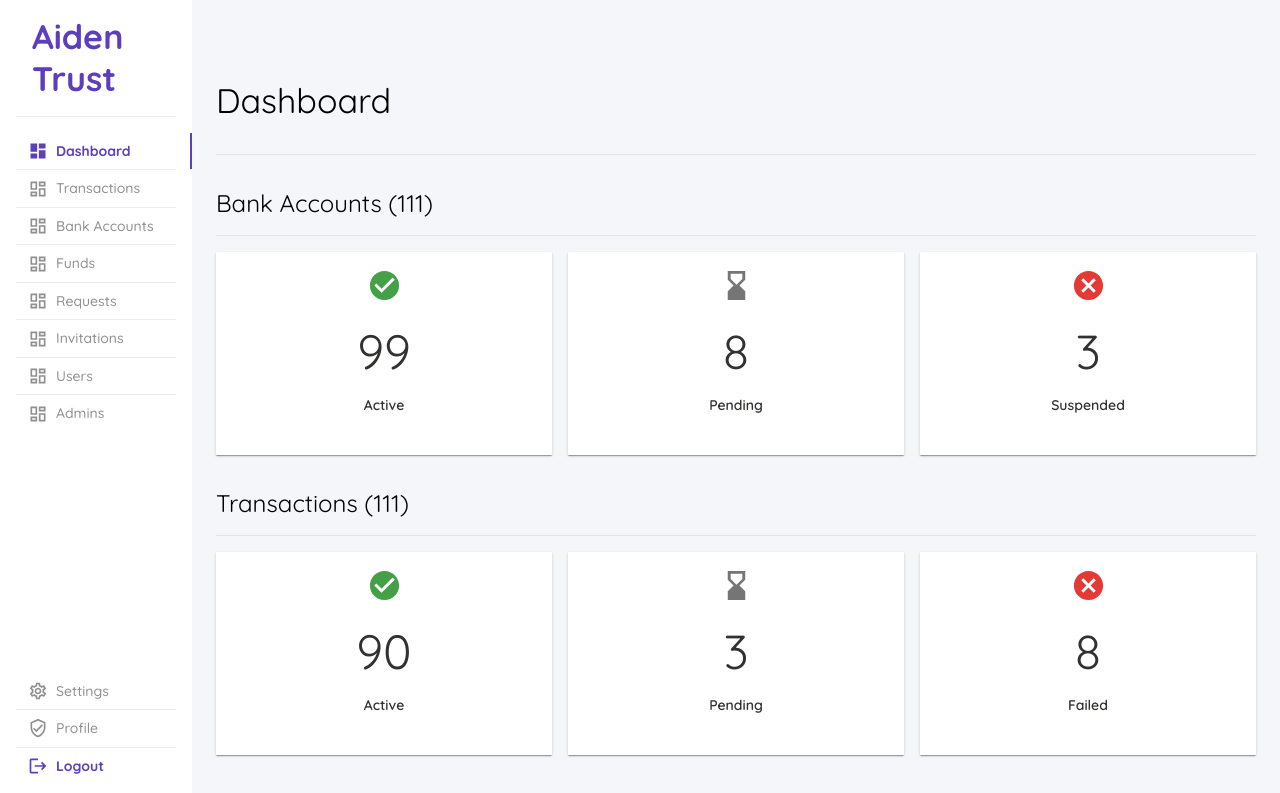
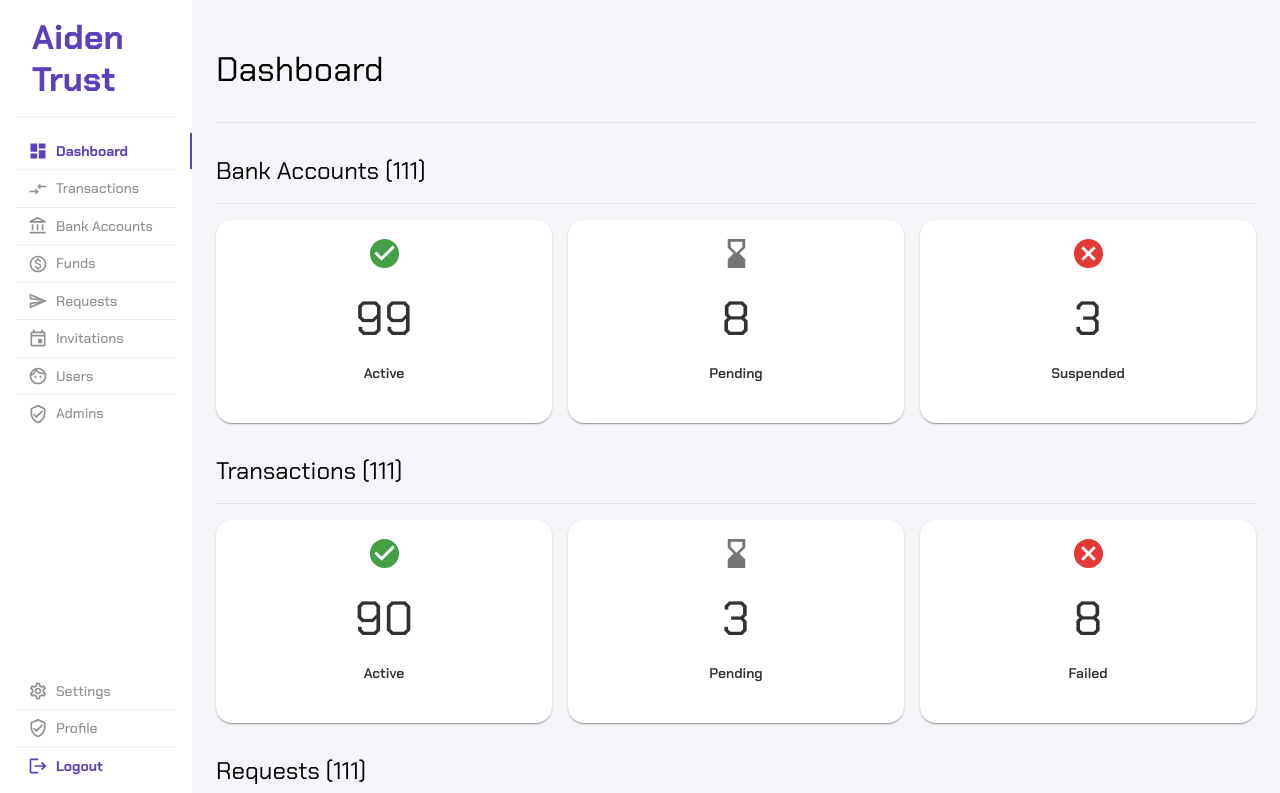
Before and after one commit to stanleyHayes/aidentrust-admin, a React (Create React App) app: page / in a window 1280 px wide. Shown: the top 793 px of the page. Built offline with nearby package versions, Linux system fonts and the light colour scheme.

Commit message:
Change font-family

```diff
--- a/src/components/drawers/desktop-drawer.js
+++ b/src/components/drawers/desktop-drawer.js
@@ -2,9 +2,11 @@ import {Box, Button, Divider, Stack, Typography} from "@mui/material";
 import SidebarLink from "../shared/sidebar-link";
 import {useLocation} from "react-router";
 import {
+    AccountBalance, AccountBalanceOutlined,
+    CompareArrows, CompareArrowsOutlined,
     Dashboard,
-    DashboardOutlined,
-    Logout,
+    DashboardOutlined, Face, FaceOutlined, InsertInvitation, InsertInvitationOutlined,
+    Logout, MonetizationOn, MonetizationOnOutlined, Send, SendOutlined,
     Settings,
     SettingsOutlined,
     VerifiedUser,
@@ -46,8 +48,8 @@ const DesktopDrawer = () => {
                     <SidebarLink
                         icon={
                             pathname === '/transactions' ?
-                                <Dashboard sx={{color: 'text.link'}}/> :
-                                <DashboardOutlined sx={{color: 'text.secondary'}}/>
+                                <CompareArrows sx={{color: 'text.link'}}/> :
+                                <CompareArrowsOutlined sx={{color: 'text.secondary'}}/>
                         }
                         path="/transactions"
                         label="Transactions"
@@ -56,8 +58,8 @@ const DesktopDrawer = () => {
                     <SidebarLink
                         icon={
                             pathname === '/bank-accounts' ?
-                                <Dashboard sx={{color: 'text.link'}}/> :
-                                <DashboardOutlined sx={{color: 'text.secondary'}}/>
+                                <AccountBalance sx={{color: 'text.link'}}/> :
+                                <AccountBalanceOutlined sx={{color: 'text.secondary'}}/>
                         }
                         path="/bank-accounts"
                         label="Bank Accounts"
@@ -67,8 +69,8 @@ const DesktopDrawer = () => {
                     <SidebarLink
                         icon={
                             pathname === '/funds' ?
-                                <Dashboard sx={{color: 'text.link'}}/> :
-                                <DashboardOutlined sx={{color: 'text.secondary'}}/>
+                                <MonetizationOn sx={{color: 'text.link'}}/> :
+                                <MonetizationOnOutlined sx={{color: 'text.secondary'}}/>
                         }
                         path="/funds"
                         label="Funds"
@@ -78,8 +80,8 @@ const DesktopDrawer = () => {
                     <SidebarLink
                         icon={
                             pathname === '/requests' ?
-                                <Dashboard sx={{color: 'text.link'}}/> :
-                                <DashboardOutlined sx={{color: 'text.secondary'}}/>
+                                <Send sx={{color: 'text.link'}}/> :
+                                <SendOutlined sx={{color: 'text.secondary'}}/>
                         }
                         path="/requests"
                         label="Requests"
@@ -89,8 +91,8 @@ const DesktopDrawer = () => {
                     <SidebarLink
                         icon={
                             pathname === '/invitations' ?
-                                <Dashboard sx={{color: 'text.link'}}/> :
-                                <DashboardOutlined sx={{color: 'text.secondary'}}/>
+                                <InsertInvitation sx={{color: 'text.link'}}/> :
+                                <InsertInvitationOutlined sx={{color: 'text.secondary'}}/>
                         }
                         path="/invitations"
                         label="Invitations"
@@ -100,8 +102,8 @@ const DesktopDrawer = () => {
                     <SidebarLink
                         icon={
                             pathname === '/users' ?
-                                <Dashboard sx={{color: 'text.link'}}/> :
-                                <DashboardOutlined sx={{color: 'text.secondary'}}/>
+                                <Face sx={{color: 'text.link'}}/> :
+                                <FaceOutlined sx={{color: 'text.secondary'}}/>
                         }
                         path="/users"
                         label="Users"
@@ -111,8 +113,8 @@ const DesktopDrawer = () => {
                     <SidebarLink
                         icon={
                             pathname === '/admins' ?
-                                <Dashboard sx={{color: 'text.link'}}/> :
-                                <DashboardOutlined sx={{color: 'text.secondary'}}/>
+                                <VerifiedUser sx={{color: 'text.link'}}/> :
+                                <VerifiedUserOutlined sx={{color: 'text.secondary'}}/>
                         }
                         path="/admins"
                         label="Admins"
--- a/src/pages/dashboard/dashboard-page.js
+++ b/src/pages/dashboard/dashboard-page.js
@@ -36,11 +36,12 @@ const DashboardPage = () => {
                     )
                 }
 
-                <Grid sx={{mb: 4, mt: 8}}
-                      container={true}
-                      justifyContent="space-between"
-                      spacing={2}
-                      alignItems="center">
+                <Grid
+                    sx={{my: 4, mt: {xs: 8, md: 4}}}
+                    container={true}
+                    justifyContent="space-between"
+                    spacing={2}
+                    alignItems="center">
                     <Grid item={true} xs={12} md={4}>
                         <Typography variant="h4">
                             Dashboard
--- a/src/utils/themes.js
+++ b/src/utils/themes.js
@@ -2,10 +2,10 @@ import {createTheme} from "@mui/material/styles";
 
 const lightTheme = createTheme({
     shape: {
-        borderRadius: 0
+        borderRadius: 16
     },
     typography: {
-        fontFamily: ' Quicksand, IBM Plex Mono,Raleway, Spartan, Inconsolata, Quicksand,  Chakra Petch, IBM Plex Sans, IBM Plex Serif, Nunito'
+        fontFamily: 'Chakra Petch, Raleway, Quicksand, IBM Plex Mono,Raleway, Spartan, Inconsolata, Quicksand, IBM Plex Sans, IBM Plex Serif, Nunito'
     },
     palette: {
         mode: "light",
@@ -38,10 +38,10 @@ const lightTheme = createTheme({
 
 const darkTheme = createTheme({
     shape: {
-        borderRadius: 0
+        borderRadius: 16
     },
     typography: {
-        fontFamily: 'Raleway, Quicksand, IBM Plex Mono, Spartan, Inconsolata, Chakra Petch, IBM Plex Sans, IBM Plex Serif, Nunito'
+        fontFamily: 'Chakra Petch, Raleway, Quicksand, IBM Plex Mono, Spartan, Inconsolata, Chakra Petch, IBM Plex Sans, IBM Plex Serif, Nunito'
     },
     palette: {
         mode: "dark",
```
